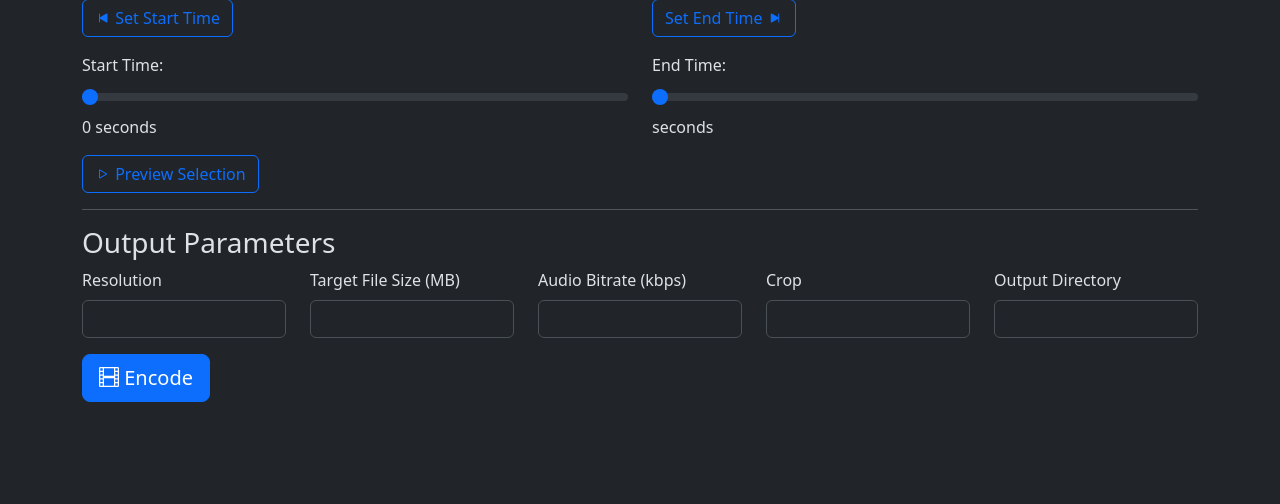
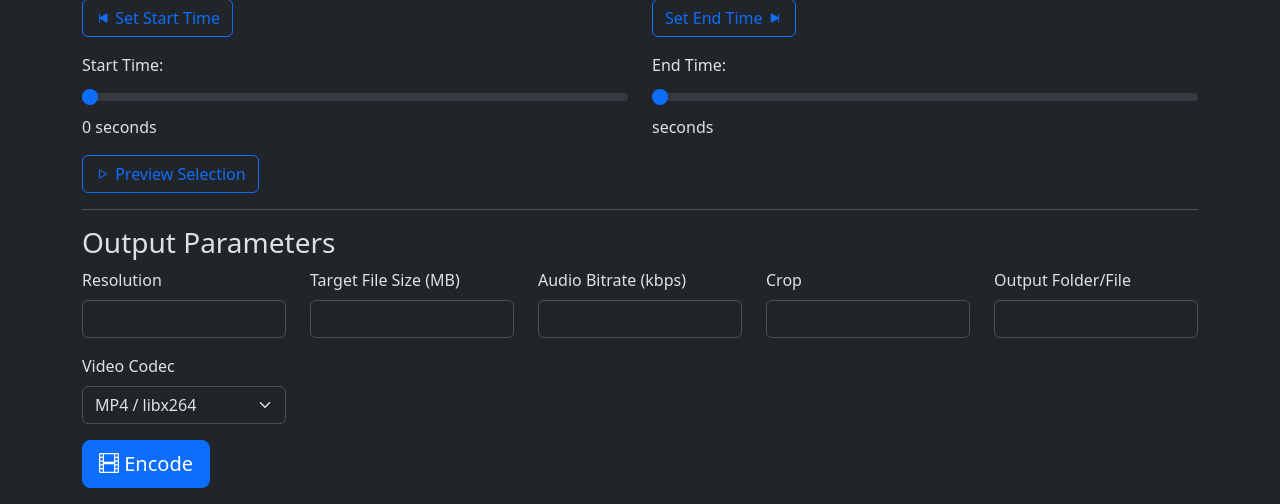
Before and after one commit to zfleeman/ffmpeg4discord, a Python web app: template ffmpeg4discord/templates/web.html in a window 1280 px wide. Shown: the part 721-1225 px from the top of the page. Before the commit the page ends 1123 px from the top, so only its background shows below. Run offline with Jinja, Linux system fonts and the light colour scheme; the template is opened without the code that fills it, so the values that code supplies are empty.

Commit message:
VP9 fully implemented.

```diff
--- a/ffmpeg4discord/__main__.py
+++ b/ffmpeg4discord/__main__.py
@@ -68,6 +68,7 @@ def main() -> None:
             twopass.audio_br = float(request.form.get("audio_br")) * 1000
             twopass.crop = request.form.get("crop")
             twopass.output = Path(request.form.get("output_dir"))
+            twopass.codec = request.form.get("codec")
 
             twopass_loop(twopass=twopass, target_filesize=target_filesize)
 
--- a/ffmpeg4discord/templates/web.html
+++ b/ffmpeg4discord/templates/web.html
@@ -49,8 +49,8 @@
                 </div>
             </div>
             <hr />
-            <div class="row mb-3">
-                <h3>Output Parameters</h3>
+            <h3>Output Parameters</h3>
+            <div class="row mb-3 row-cols-5">
                 <div class="col">
                     <label for="resolution" class="form-label">Resolution</label>
                     <input class="form-control" name="resolution" id="resolution" type="text" value="{{ twopass.resolution }}" />
@@ -68,8 +68,17 @@
                     <input class="form-control" name="crop" id="crop" type="text" value="{{ twopass.crop }}" />
                 </div>
                 <div class="col">
-                    <label for="output_dir" class="form-label">Output Directory</label>
+                    <label for="output_dir" class="form-label">Output Folder/File</label>
                     <input class="form-control" name="output_dir" id="output_dir" type="text" value="{{ twopass.output }}" />
+                </div>
+            </div>
+            <div class="row mb-3 row-cols-5">
+                <div class="col">
+                    <label for="codec" class="form-label">Video Codec</label>
+                    <select name="codec" id="codec" class="form-select">
+                        <option {{ "selected" if twopass.codec == "libx264" else "" }} value="libx264">MP4 / libx264</option>
+                        <option {{ "selected" if twopass.codec == "libvpx-vp9" else "" }} value="libvpx-vp9">WEBM / libvpx-vp9</option>
+                    </select>
                 </div>
             </div>
             <div class="row mb-3">
```
Also changed, not shown: ffmpeg4discord/twopass.py (+4 -25 lines), README.md.
